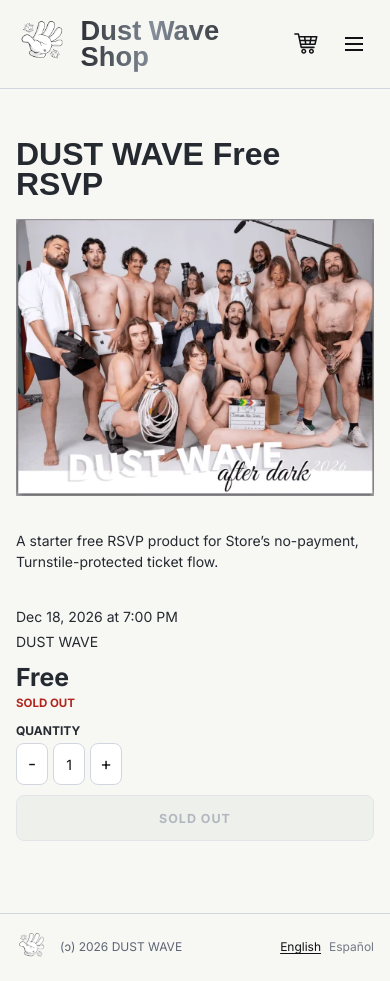
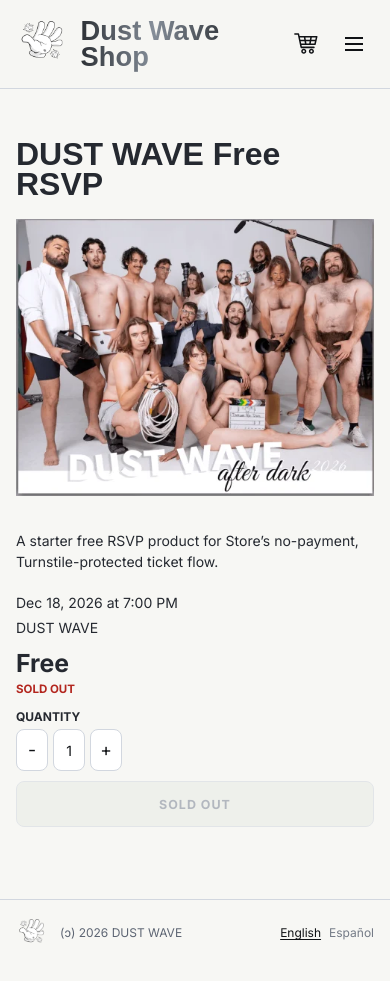
Before and after one commit to aindaco1/store, a Jekyll site: the page built from _products/dust-wave-free-rsvp.md, in a window 390 px wide. Built offline with Jekyll 4.4.1, drawn with Linux system fonts in a browser that asks for light colours; some web fonts are replaced.

Commit message:
Normalize mobile product detail spacing

```diff
--- a/assets/partials/_storefront.scss
+++ b/assets/partials/_storefront.scss
@@ -682,6 +682,10 @@
     order: 2;
   }
 
+  .storefront--product .storefront__product-copy > :last-child {
+    margin-bottom: 0;
+  }
+
   .storefront--product .store-product-card__body {
     order: 3;
     padding: 0;
```
